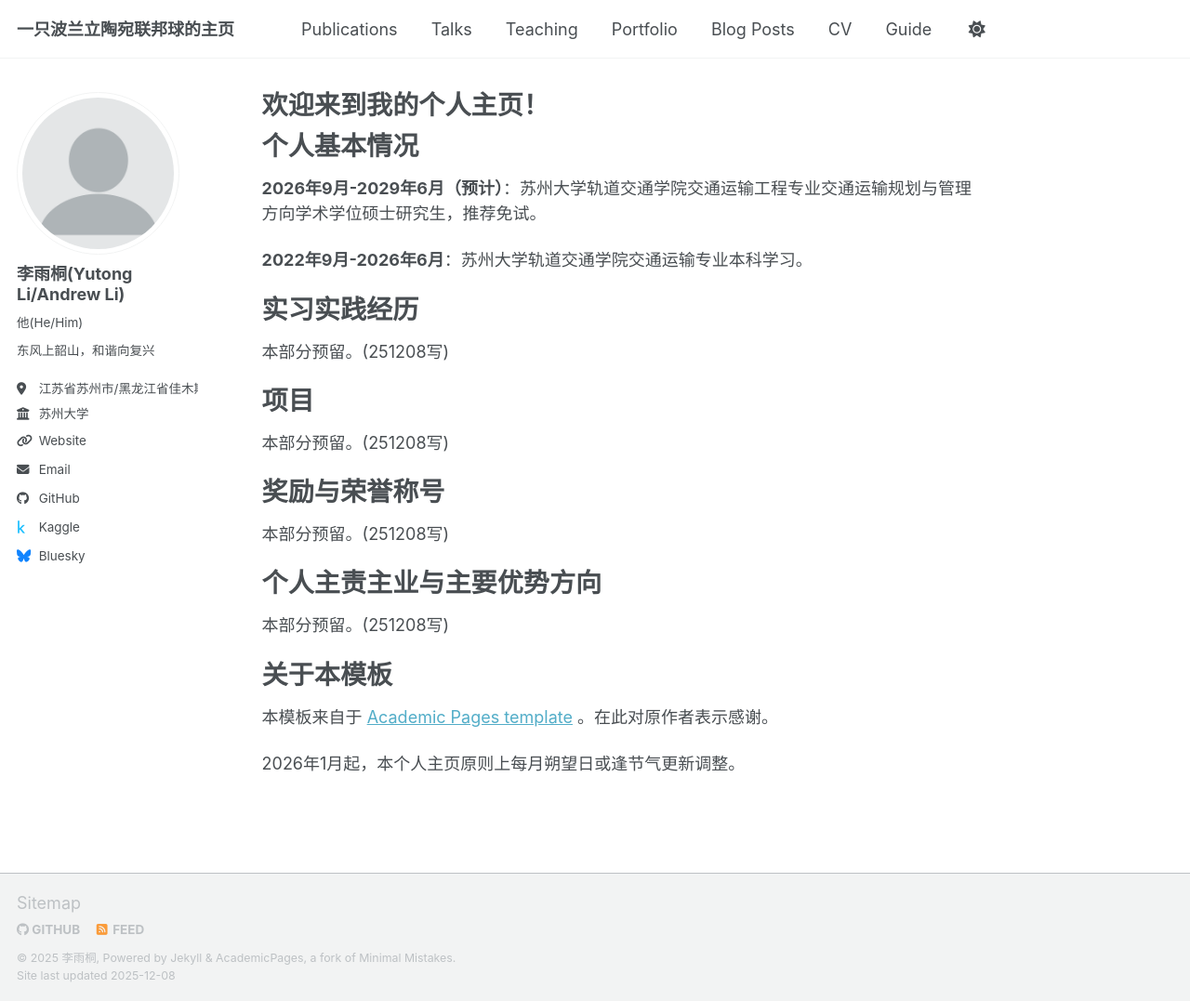
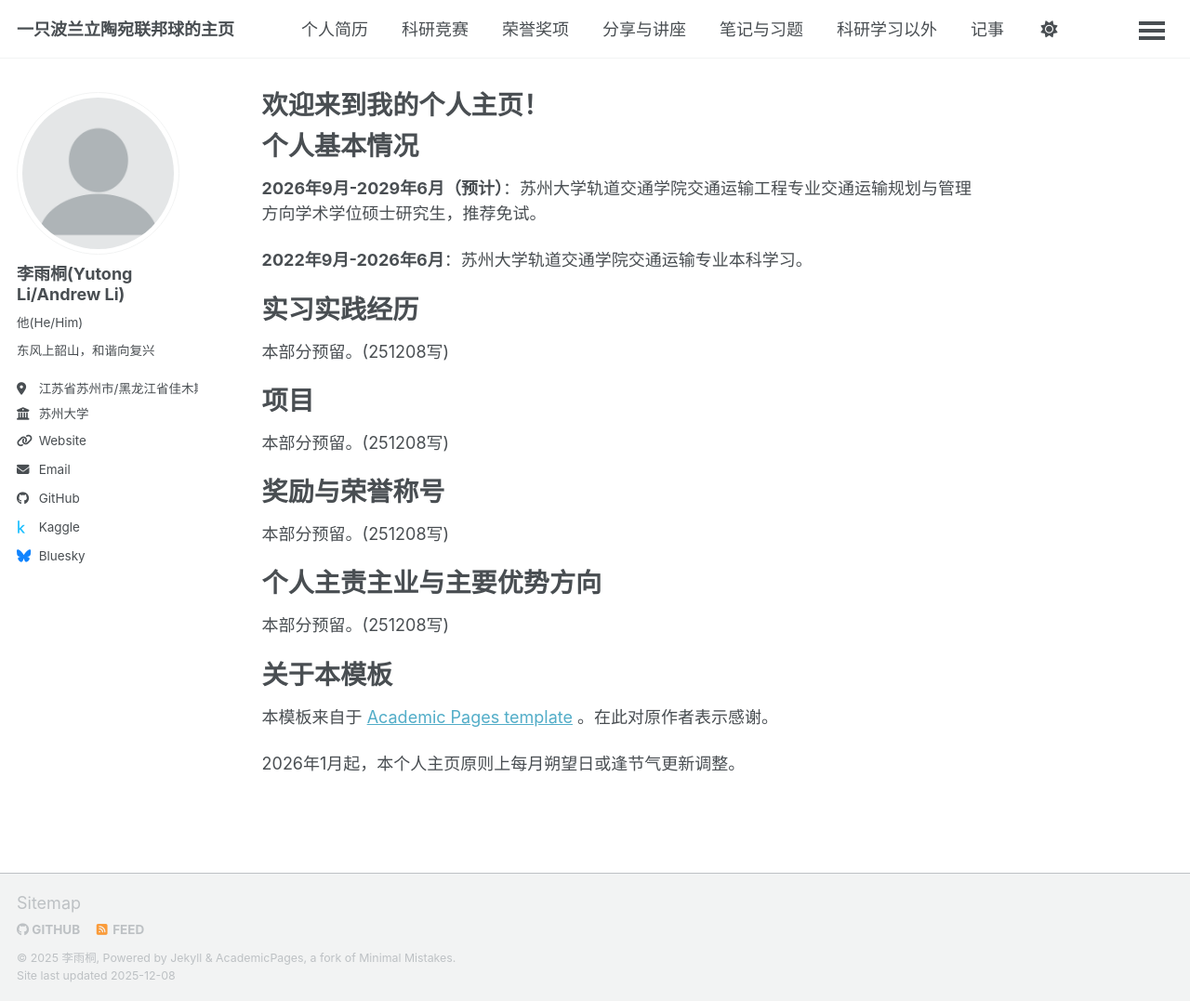
Before and after one commit to lytCNAORevision2018/lytCNAORevision2018.github.io, a Jekyll site: the page built from _pages/about.md, in a window 1280 px wide and 1077 px high. Shown: the whole window at 93% size. Built offline with Jekyll 4.4.1, drawn with Linux system fonts in a browser that asks for light colours; a script bundle is joined from its source files by our own code; library files that are not in the unit come from our copies.

Commit message:
Update navigation.yml

```diff
--- a/_data/navigation.yml
+++ b/_data/navigation.yml
@@ -8,26 +8,37 @@
 #      Markdown formatted page while the second is generated using JSON.
 
 main:
-  - title: "Publications"
-    url: /publications/
+  - title: "个人简历"
+    url: /cv/
 
-  - title: "Talks"
-    url: /talks/
+#  - title: "Publications"
+#   url: /publications/
 
-  - title: "Teaching"
-    url: /teaching/
+  - title: "科研竞赛"
+    url: /research-competitions/
 
-  - title: "Portfolio"
-    url: /portfolio/
+  - title: "荣誉奖项"
+    url: /honors-awards/
 
-  - title: "Blog Posts"
+#  - title: "Teaching"
+#    url: /teaching/
+  - title: "分享与讲座"
+    url: /talks-presentations/
+
+  - title: "笔记与习题"
+    url: /notes-exercises/
+
+  - title: "科研学习以外"
+    url: /outside-research/
+
+  - title: "记事"
     url: /year-archive/
 
-  - title: "CV"
-    url: /cv/
+#  - title: "CV"
+#    url: /cv/
 
   # - title: "CV"
   #   url: /cv-json/
 
-  - title: "Guide"
+  - title: "索引"
     url: /markdown/
```
